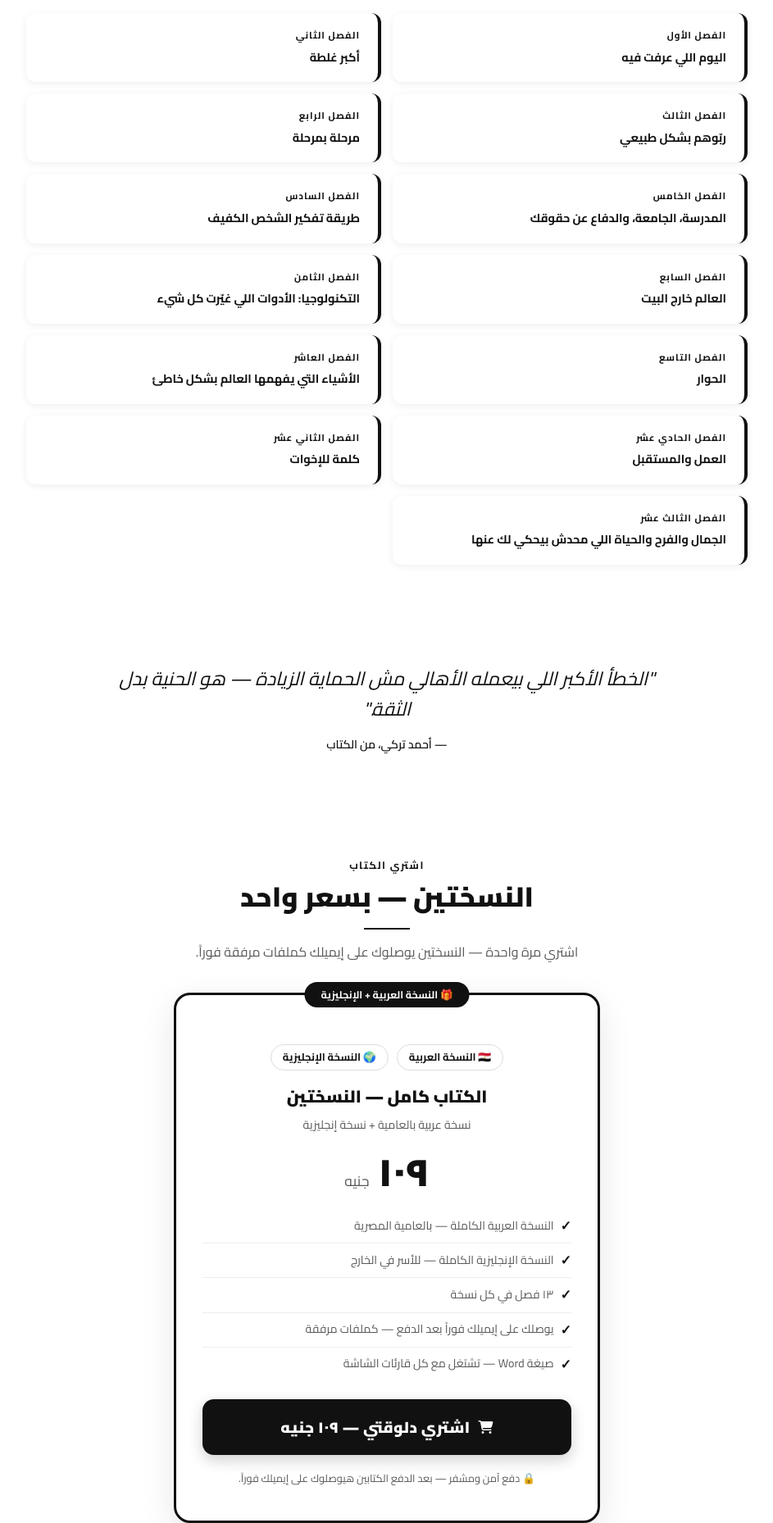
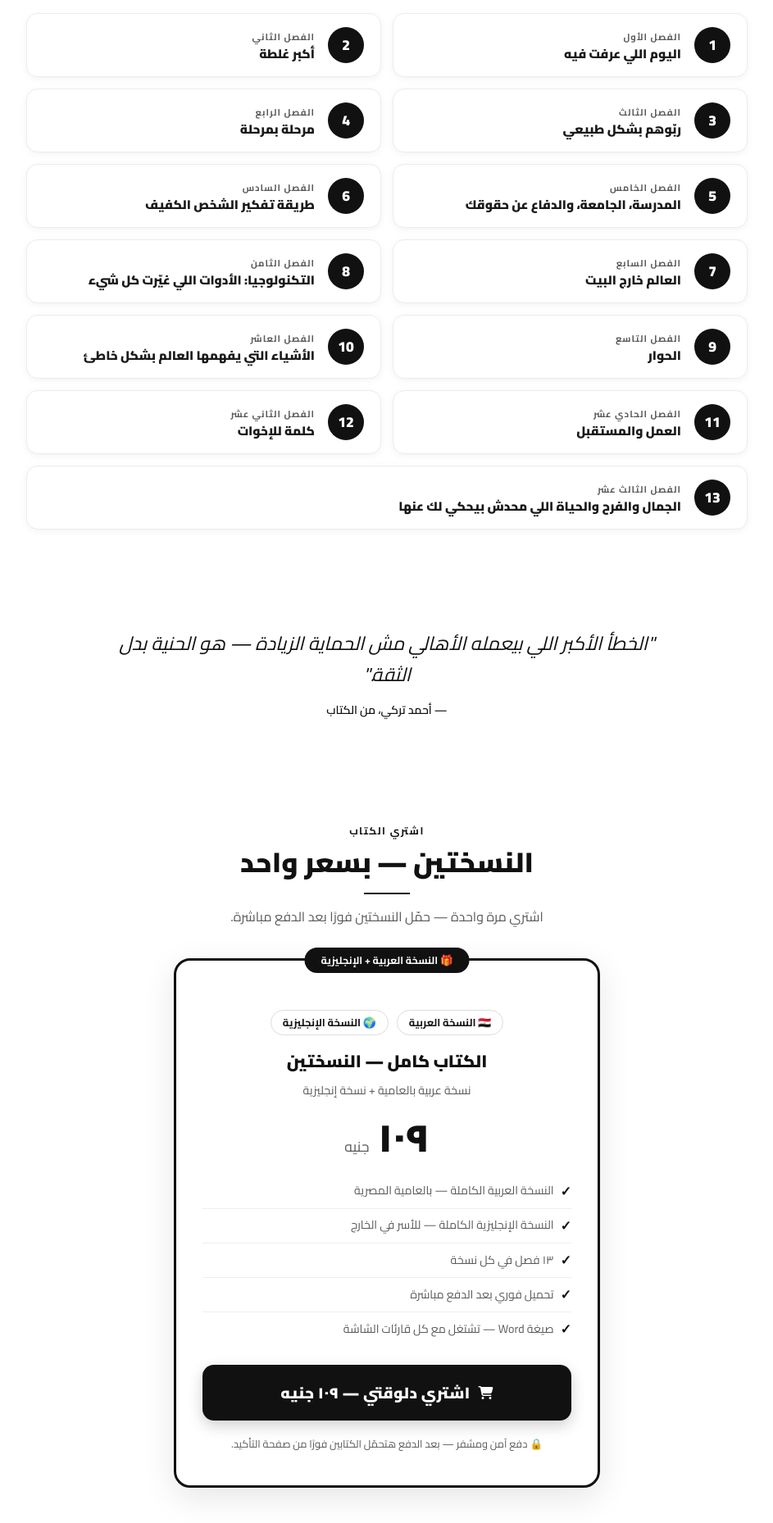
Before and after one commit to ahmedtorkyy/ahmedbook, a website: page index.html in a window 1280 px wide. Shown: the part 1580-3438 px from the top of the page at 82% size, without its empty margins (168-1111 px from the left). Drawn offline with Linux system fonts and the light colour scheme.

Commit message:
Update purchase flow, metadata and chapter cards
Clarify purchase UX and refresh site metadata and chapter UI. Updated meta/OG/twitter descriptions and image/URL hosts to pages.dev and changed wording to indicate instant download after payment (email is now used only for the receipt). Checkout copy now references Kashier and immediate download buttons on the confirmation page. Redesigned chapter-card markup and CSS: new flex layout with circular badges, improved spacing, hover/border effects, last-child spanning full width, and added aria-hidden for badges. Minor copy tweaks across Arabic and English content to match the new flow.

```diff
--- a/index.html
+++ b/index.html
@@ -7,17 +7,17 @@
   <meta name="theme-color" content="#ffffff" />
   <title>Raise Them Normal — Ahmed Torky | ربّوهم بشكل طبيعي — أحمد تركي</title>
   <script>try{var l=localStorage.getItem('rtn_lang');if(l==='en'){document.documentElement.dir='ltr';document.documentElement.lang='en';}else if(l==='ar'){document.documentElement.dir='rtl';document.documentElement.lang='ar';}}catch(e){}</script>
-  <meta name="description" content="دليل لكل أم وأب عندهم طفل فاقد للبصر. من تجربة حياة حقيقية. ١٣ فصل — يوصلك على إيميلك فوراً." />
+  <meta name="description" content="دليل لكل أم وأب عندهم طفل فاقد للبصر. من تجربة حياة حقيقية. ١٣ فصل — تحميل فوري بعد الدفع." />
   <!-- Open Graph -->
   <meta property="og:title" content="ربّوهم بشكل طبيعي — أحمد تركي" />
-  <meta property="og:description" content="دليل لكل أم وأب عندهم طفل فاقد للبصر. من تجربة حياة حقيقية. ١٣ فصل — يوصلك على إيميلك فوراً." />
-  <meta property="og:image" content="https://ahmedtorkyy.netlify.app/books/cover_arabic.png" />
-  <meta property="og:url" content="https://ahmedtorkyy.netlify.app" />
+  <meta property="og:description" content="دليل لكل أم وأب عندهم طفل فاقد للبصر. من تجربة حياة حقيقية. ١٣ فصل — تحميل فوري بعد الدفع." />
+  <meta property="og:image" content="https://ahmedtorkyy.pages.dev/books/cover_arabic.png" />
+  <meta property="og:url" content="https://ahmedtorkyy.pages.dev" />
   <meta property="og:type" content="website" />
   <meta name="twitter:card" content="summary_large_image" />
   <meta name="twitter:title" content="Raise Them Normal — Ahmed Torky" />
   <meta name="twitter:description" content="A guide for every parent of a blind child. From lived experience. 13 chapters — instant download." />
-  <meta name="twitter:image" content="https://ahmedtorkyy.netlify.app/books/cover_english.png" />
+  <meta name="twitter:image" content="https://ahmedtorkyy.pages.dev/books/cover_english.png" />
   <link rel="icon" type="image/png" href="books/favicon.png" />
   <link rel="apple-touch-icon" href="books/apple-touch-icon.png" />
   <link rel="preconnect" href="https://fonts.googleapis.com" />
@@ -94,11 +94,13 @@
     .inside{background:#ffffff;}
     .chapters-grid{display:grid;grid-template-columns:1fr 1fr;gap:14px;margin-top:28px;}
     @media(max-width:580px){.chapters-grid{grid-template-columns:1fr;}}
-    .chapter-card{background:var(--card);border-radius:12px;padding:18px 22px;border-right:4px solid var(--gold);box-shadow:0 2px 10px rgba(0,0,0,.07);transition:transform .2s,box-shadow .2s;}
-    html[dir="ltr"] .chapter-card{border-right:none;border-left:4px solid var(--gold);}
-    .chapter-card:hover{transform:translateY(-3px);box-shadow:0 8px 22px rgba(0,0,0,.13);}
-    .chapter-num{color:var(--gold);font-size:.72rem;font-weight:700;text-transform:uppercase;letter-spacing:1px;}
-    .chapter-title{font-size:.9rem;font-weight:700;color:var(--white);margin-top:4px;}
+    .chapter-card{display:flex;align-items:center;gap:16px;background:var(--card);border:1px solid #ececec;border-radius:14px;padding:16px 20px;box-shadow:0 2px 10px rgba(0,0,0,.05);transition:transform .2s,box-shadow .2s,border-color .2s;text-align:start;}
+    .chapter-card:last-child{grid-column:1 / -1;}
+    .chapter-badge{flex-shrink:0;width:44px;height:44px;border-radius:50%;background:var(--gold);color:#fff;display:flex;align-items:center;justify-content:center;font-weight:900;font-size:1.1rem;}
+    .chapter-text{min-width:0;}
+    .chapter-card:hover{transform:translateY(-3px);box-shadow:0 10px 26px rgba(0,0,0,.12);border-color:var(--gold);}
+    .chapter-num{color:var(--muted);font-size:.7rem;font-weight:700;text-transform:uppercase;letter-spacing:1px;}
+    .chapter-title{font-size:.95rem;font-weight:800;color:var(--text);margin-top:2px;line-height:1.35;}
 
     /* ── QUOTE STRIP ── */
     .quote-strip{background:#ffffff;color:var(--white);text-align:center;padding:56px 24px;}
@@ -284,19 +286,19 @@
     <p class="lead ar">مش مجرد نصايح — ده ما اتعلمته من حياتي الفعلية، مكتوب بصدق لكل أهل طفل فاقد للبصر.</p>
     <p class="lead en">Not just advice — what I actually learned from living it, written honestly for every parent of a blind child.</p>
     <div class="chapters-grid">
-      <div class="chapter-card"><div class="chapter-num ar">الفصل الأول</div><div class="chapter-num en">Chapter 1</div><div class="chapter-title ar">اليوم اللي عرفت فيه</div><div class="chapter-title en">The Day You Found Out</div></div>
-      <div class="chapter-card"><div class="chapter-num ar">الفصل الثاني</div><div class="chapter-num en">Chapter 2</div><div class="chapter-title ar">أكبر غلطة</div><div class="chapter-title en">The Biggest Mistake</div></div>
-      <div class="chapter-card"><div class="chapter-num ar">الفصل الثالث</div><div class="chapter-num en">Chapter 3</div><div class="chapter-title ar">ربّوهم بشكل طبيعي</div><div class="chapter-title en">Raise Them Normal</div></div>
-      <div class="chapter-card"><div class="chapter-num ar">الفصل الرابع</div><div class="chapter-num en">Chapter 4</div><div class="chapter-title ar">مرحلة بمرحلة</div><div class="chapter-title en">Age by Age</div></div>
-      <div class="chapter-card"><div class="chapter-num ar">الفصل الخامس</div><div class="chapter-num en">Chapter 5</div><div class="chapter-title ar">المدرسة، الجامعة، والدفاع عن حقوقك</div><div class="chapter-title en">School, University &amp; Fighting for Rights</div></div>
-      <div class="chapter-card"><div class="chapter-num ar">الفصل السادس</div><div class="chapter-num en">Chapter 6</div><div class="chapter-title ar">طريقة تفكير الشخص الكفيف</div><div class="chapter-title en">The Mind of a Blind Person</div></div>
-      <div class="chapter-card"><div class="chapter-num ar">الفصل السابع</div><div class="chapter-num en">Chapter 7</div><div class="chapter-title ar">العالم خارج البيت</div><div class="chapter-title en">The World Outside</div></div>
-      <div class="chapter-card"><div class="chapter-num ar">الفصل الثامن</div><div class="chapter-num en">Chapter 8</div><div class="chapter-title ar">التكنولوجيا: الأدوات اللي غيّرت كل شيء</div><div class="chapter-title en">Technology: The Tools That Change Everything</div></div>
-      <div class="chapter-card"><div class="chapter-num ar">الفصل التاسع</div><div class="chapter-num en">Chapter 9</div><div class="chapter-title ar">الحوار</div><div class="chapter-title en">The Conversation</div></div>
-      <div class="chapter-card"><div class="chapter-num ar">الفصل العاشر</div><div class="chapter-num en">Chapter 10</div><div class="chapter-title ar">الأشياء التي يفهمها العالم بشكل خاطئ</div><div class="chapter-title en">What the World Gets Wrong</div></div>
-      <div class="chapter-card"><div class="chapter-num ar">الفصل الحادي عشر</div><div class="chapter-num en">Chapter 11</div><div class="chapter-title ar">العمل والمستقبل</div><div class="chapter-title en">Careers: What Is Actually Possible</div></div>
-      <div class="chapter-card"><div class="chapter-num ar">الفصل الثاني عشر</div><div class="chapter-num en">Chapter 12</div><div class="chapter-title ar">كلمة للإخوات</div><div class="chapter-title en">A Word for Siblings</div></div>
-      <div class="chapter-card"><div class="chapter-num ar">الفصل الثالث عشر</div><div class="chapter-num en">Chapter 13</div><div class="chapter-title ar">الجمال والفرح والحياة اللي محدش بيحكي لك عنها</div><div class="chapter-title en">Beauty, Joy &amp; The Life Nobody Tells You About</div></div>
+      <div class="chapter-card"><div class="chapter-badge" aria-hidden="true">1</div><div class="chapter-text"><div class="chapter-num ar">الفصل الأول</div><div class="chapter-num en">Chapter 1</div><div class="chapter-title ar">اليوم اللي عرفت فيه</div><div class="chapter-title en">The Day You Found Out</div></div></div>
+      <div class="chapter-card"><div class="chapter-badge" aria-hidden="true">2</div><div class="chapter-text"><div class="chapter-num ar">الفصل الثاني</div><div class="chapter-num en">Chapter 2</div><div class="chapter-title ar">أكبر غلطة</div><div class="chapter-title en">The Biggest Mistake</div></div></div>
+      <div class="chapter-card"><div class="chapter-badge" aria-hidden="true">3</div><div class="chapter-text"><div class="chapter-num ar">الفصل الثالث</div><div class="chapter-num en">Chapter 3</div><div class="chapter-title ar">ربّوهم بشكل طبيعي</div><div class="chapter-title en">Raise Them Normal</div></div></div>
+      <div class="chapter-card"><div class="chapter-badge" aria-hidden="true">4</div><div class="chapter-text"><div class="chapter-num ar">الفصل الرابع</div><div class="chapter-num en">Chapter 4</div><div class="chapter-title ar">مرحلة بمرحلة</div><div class="chapter-title en">Age by Age</div></div></div>
+      <div class="chapter-card"><div class="chapter-badge" aria-hidden="true">5</div><div class="chapter-text"><div class="chapter-num ar">الفصل الخامس</div><div class="chapter-num en">Chapter 5</div><div class="chapter-title ar">المدرسة، الجامعة، والدفاع عن حقوقك</div><div class="chapter-title en">School, University &amp; Fighting for Rights</div></div></div>
+      <div class="chapter-card"><div class="chapter-badge" aria-hidden="true">6</div><div class="chapter-text"><div class="chapter-num ar">الفصل السادس</div><div class="chapter-num en">Chapter 6</div><div class="chapter-title ar">طريقة تفكير الشخص الكفيف</div><div class="chapter-title en">The Mind of a Blind Person</div></div></div>
+      <div class="chapter-card"><div class="chapter-badge" aria-hidden="true">7</div><div class="chapter-text"><div class="chapter-num ar">الفصل السابع</div><div class="chapter-num en">Chapter 7</div><div class="chapter-title ar">العالم خارج البيت</div><div class="chapter-title en">The World Outside</div></div></div>
+      <div class="chapter-card"><div class="chapter-badge" aria-hidden="true">8</div><div class="chapter-text"><div class="chapter-num ar">الفصل الثامن</div><div class="chapter-num en">Chapter 8</div><div class="chapter-title ar">التكنولوجيا: الأدوات اللي غيّرت كل شيء</div><div class="chapter-title en">Technology: The Tools That Change Everything</div></div></div>
+      <div class="chapter-card"><div class="chapter-badge" aria-hidden="true">9</div><div class="chapter-text"><div class="chapter-num ar">الفصل التاسع</div><div class="chapter-num en">Chapter 9</div><div class="chapter-title ar">الحوار</div><div class="chapter-title en">The Conversation</div></div></div>
+      <div class="chapter-card"><div class="chapter-badge" aria-hidden="true">10</div><div class="chapter-text"><div class="chapter-num ar">الفصل العاشر</div><div class="chapter-num en">Chapter 10</div><div class="chapter-title ar">الأشياء التي يفهمها العالم بشكل خاطئ</div><div class="chapter-title en">What the World Gets Wrong</div></div></div>
+      <div class="chapter-card"><div class="chapter-badge" aria-hidden="true">11</div><div class="chapter-text"><div class="chapter-num ar">الفصل الحادي عشر</div><div class="chapter-num en">Chapter 11</div><div class="chapter-title ar">العمل والمستقبل</div><div class="chapter-title en">Careers: What Is Actually Possible</div></div></div>
+      <div class="chapter-card"><div class="chapter-badge" aria-hidden="true">12</div><div class="chapter-text"><div class="chapter-num ar">الفصل الثاني عشر</div><div class="chapter-num en">Chapter 12</div><div class="chapter-title ar">كلمة للإخوات</div><div class="chapter-title en">A Word for Siblings</div></div></div>
+      <div class="chapter-card"><div class="chapter-badge" aria-hidden="true">13</div><div class="chapter-text"><div class="chapter-num ar">الفصل الثالث عشر</div><div class="chapter-num en">Chapter 13</div><div class="chapter-title ar">الجمال والفرح والحياة اللي محدش بيحكي لك عنها</div><div class="chapter-title en">Beauty, Joy &amp; The Life Nobody Tells You About</div></div></div>
     </div>
   </div>
 </section>
@@ -316,8 +318,8 @@
     <h2 class="ar">النسختين — بسعر واحد</h2>
     <h2 class="en">Both Editions — One Price</h2>
     <hr class="divider center" />
-    <p class="lead ar" style="margin:0 auto 36px;">اشتري مرة واحدة — النسختين يوصلوك على إيميلك كملفات مرفقة فوراً.</p>
-    <p class="lead en" style="margin:0 auto 36px;">Buy once — both editions sent to your email as attachments immediately.</p>
+    <p class="lead ar" style="margin:0 auto 36px;">اشتري مرة واحدة — حمّل النسختين فورًا بعد الدفع مباشرة.</p>
+    <p class="lead en" style="margin:0 auto 36px;">Buy once — download both editions instantly after payment.</p>
 
     <div class="pricing-single">
       <div class="pricing-card">
@@ -343,15 +345,15 @@
           <li><span class="ar">النسخة العربية الكاملة — بالعامية المصرية</span><span class="en">Full Arabic edition — Egyptian dialect</span></li>
           <li><span class="ar">النسخة الإنجليزية الكاملة — للأسر في الخارج</span><span class="en">Full English edition — for families abroad</span></li>
           <li><span class="ar">١٣ فصل في كل نسخة</span><span class="en">13 chapters in each edition</span></li>
-          <li><span class="ar">يوصلك على إيميلك فوراً بعد الدفع — كملفات مرفقة</span><span class="en">Sent to your email immediately after payment — as attachments</span></li>
+          <li><span class="ar">تحميل فوري بعد الدفع مباشرة</span><span class="en">Instant download right after payment</span></li>
           <li><span class="ar">صيغة Word — تشتغل مع كل قارئات الشاشة</span><span class="en">Word format — works with all screen readers</span></li>
         </ul>
 
         <a href="javascript:void(0)" onclick="openCheckout()" class="buy-btn ar"><i class="fas fa-cart-shopping"></i> اشتري دلوقتي — ١٠٩ جنيه</a>
         <a href="javascript:void(0)" onclick="openCheckout()" class="buy-btn en"><i class="fas fa-cart-shopping"></i> Buy Now — 109 EGP</a>
 
-        <p class="secure-note ar">🔒 دفع آمن ومشفر — بعد الدفع الكتابين هيوصلوك على إيميلك فوراً.</p>
-        <p class="secure-note en">🔒 Secure encrypted payment — both editions sent to your email immediately after.</p>
+        <p class="secure-note ar">🔒 دفع آمن ومشفر — بعد الدفع هتحمّل الكتابين فورًا من صفحة التأكيد.</p>
+        <p class="secure-note en">🔒 Secure encrypted payment — download both editions instantly on the next page.</p>
       </div>
     </div>
   </div>
@@ -370,8 +372,8 @@
           <span class="icon">+</span>
         </button>
         <div class="faq-a">
-          <p class="ar">بعد إتمام الدفع، بنبعتلك النسختين كملفات مرفقة على الإيميل اللي دخلته — أوتوماتيك خلال دقائق. لو ما لاقيتهمش، شوف فولدر Spam أو Promotions.</p>
-          <p class="en">After payment, both editions are emailed to you automatically — to the address you entered — within a couple of minutes. If you don't see it, check your Spam or Promotions folder.</p>
+          <p class="ar">بعد إتمام الدفع على طول هتروح لصفحة فيها أزرار تحميل النسختين — حمّلهم على جهازك فورًا. الدفع بيتم بأمان عبر Kashier.</p>
+          <p class="en">Right after payment you're taken to a page with instant download buttons for both editions — save them to your device immediately. Payment is handled securely by Kashier.</p>
         </div>
       </div>
 
@@ -507,10 +509,10 @@ document.addEventListener('keydown',function(e){ var m=document.getElementById('
   <div class="co-overlay" onclick="closeCheckout()"></div>
   <div class="co-box" role="dialog" aria-modal="true">
     <button class="co-close" onclick="closeCheckout()" aria-label="Close">&times;</button>
-    <h3 class="co-title ar">إيميلك لاستلام الكتاب</h3>
-    <h3 class="co-title en">Your email to receive the book</h3>
-    <p class="co-sub ar">هنبعتلك النسختين على الإيميل ده فور إتمام الدفع.</p>
-    <p class="co-sub en">Both editions are emailed here right after payment.</p>
+    <h3 class="co-title ar">إيميلك (للإيصال)</h3>
+    <h3 class="co-title en">Your email (for your receipt)</h3>
+    <p class="co-sub ar">بعد الدفع هتلاقي أزرار تحميل الكتابين على طول. إيميلك للإيصال بس.</p>
+    <p class="co-sub en">After payment you'll get instant download buttons. Your email is just for your receipt.</p>
     <input type="email" id="co-email" class="co-input" placeholder="example@gmail.com" inputmode="email" autocomplete="email" />
     <p class="co-error ar" id="co-err-ar">من فضلك أدخل إيميل صحيح.</p>
     <p class="co-error en" id="co-err-en">Please enter a valid email.</p>
```
